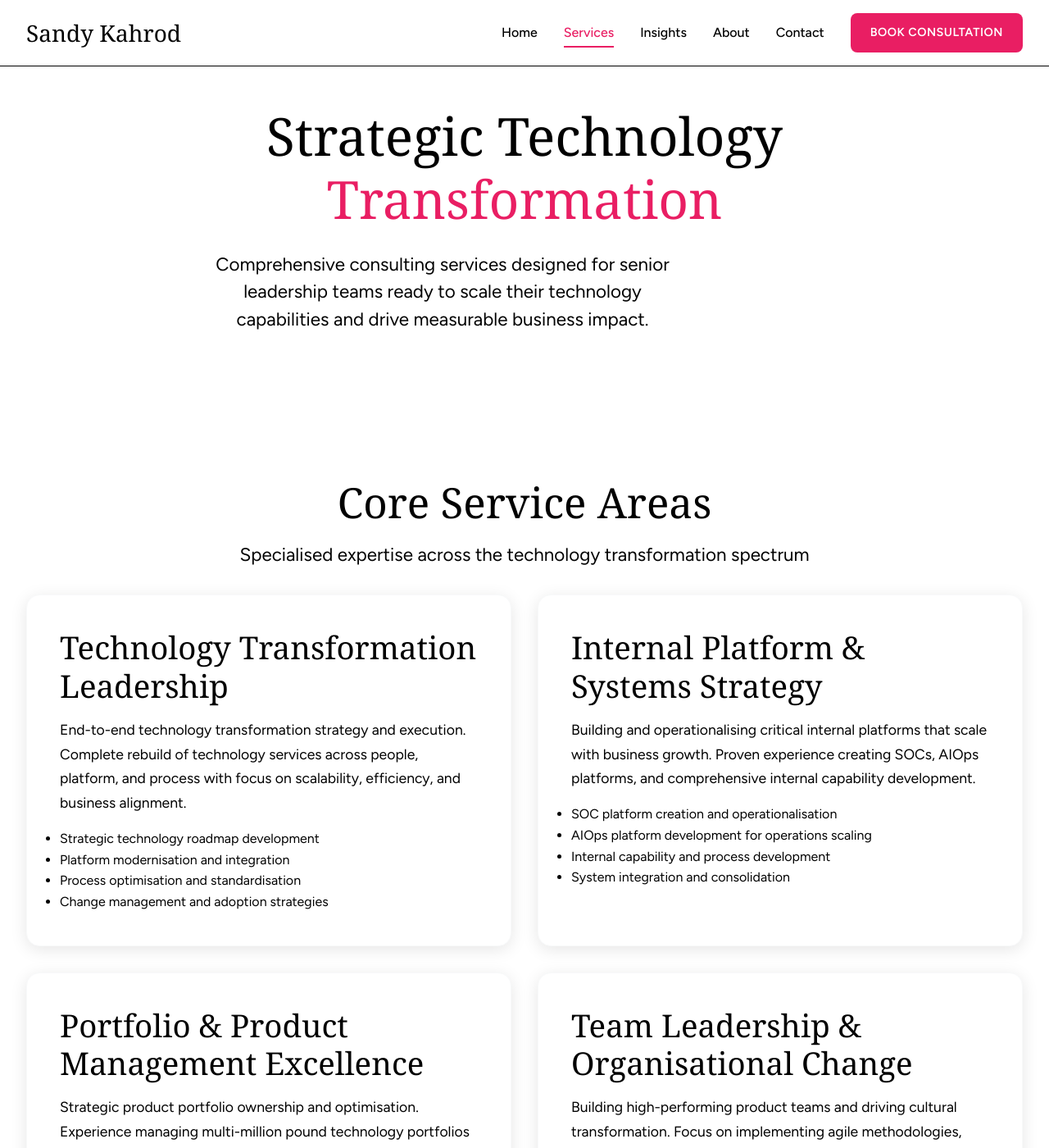
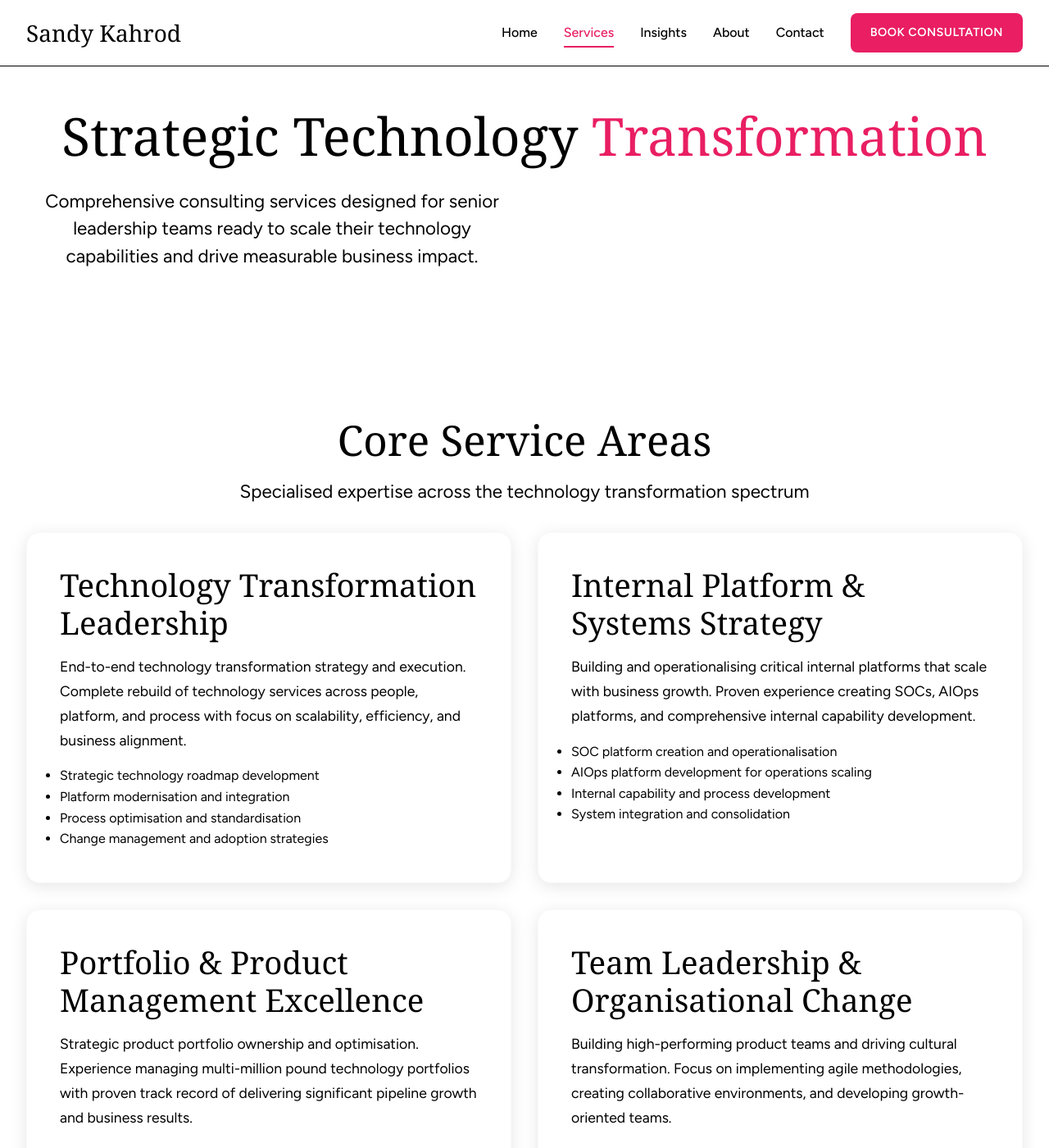
Before and after one commit to skahrod/skahrod.github.io, a Jekyll site: the page built from services.html, in a window 1280 px wide and 1400 px high. Shown: the whole window at 82% size. Built offline with Jekyll 4.4.1, drawn with Linux system fonts in a browser that asks for light colours; some web fonts are replaced.

Commit message:
Try to fix alignment

```diff
--- a/assets/css/style.css
+++ b/assets/css/style.css
@@ -273,12 +273,6 @@ p {
     margin: 0 auto;
     padding: 0 2rem;
     text-align: center;
-}
-
-.hero-simple .text-center {
-    width: 100%;
-    max-width: 800px; /* Optimal reading width */
-    margin: 0 auto;
 }
 
 /* Stats Banner */
```
